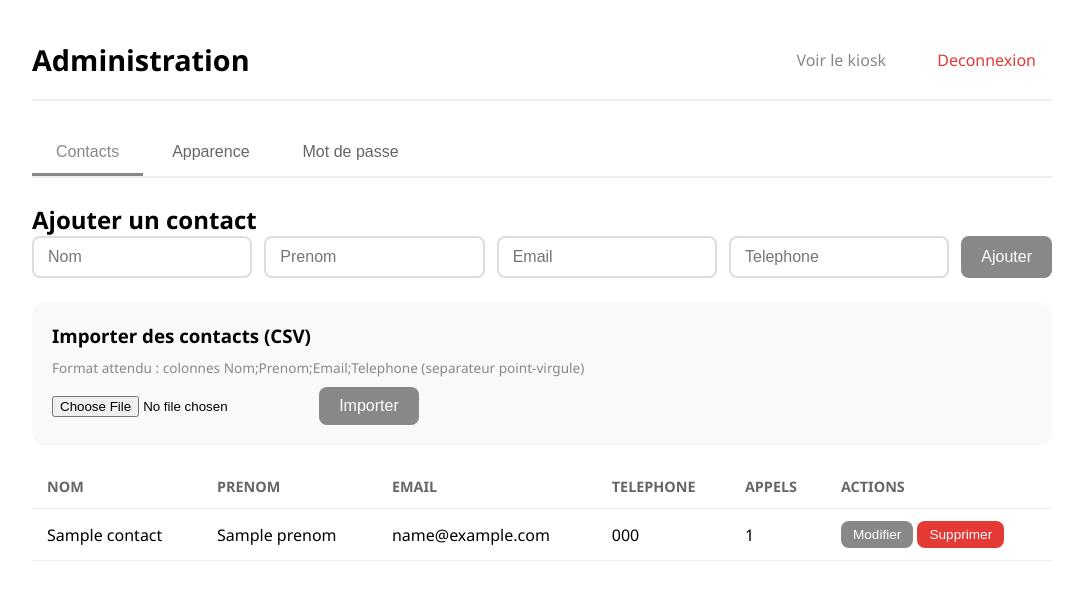
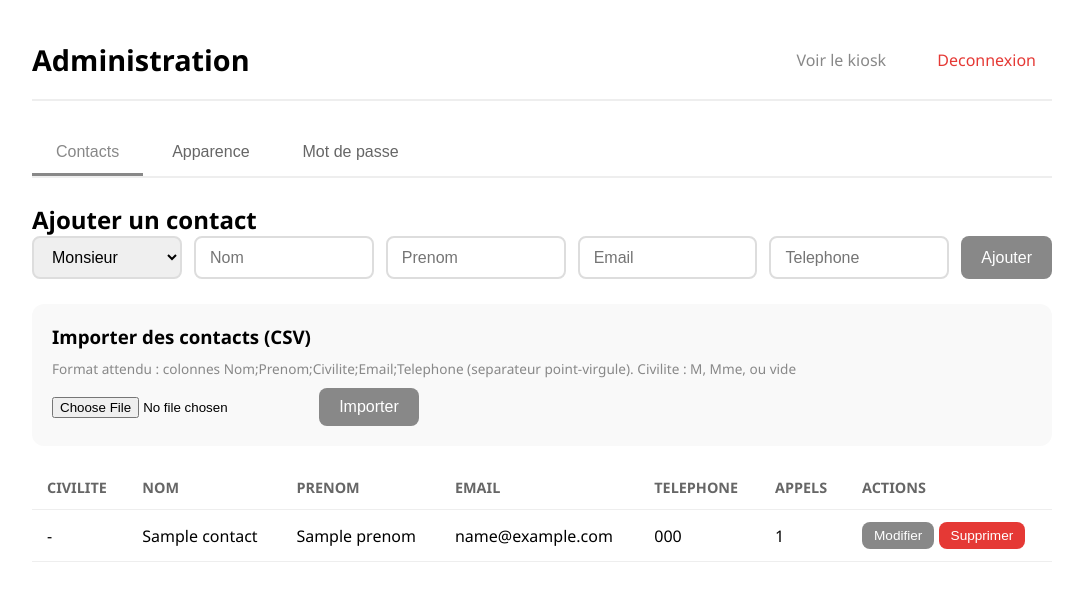
Before and after one commit to CedricNCoding/AV-Speak, a FastAPI app: template templates/admin.html in a window 1280 px wide. Shown: the top 601 px of the page, without its empty margins (98-1181 px from the left). Run offline with FastAPI, Linux system fonts and the light colour scheme; the template is opened without the code that fills it: most values are stand-ins (such as "Sample title", 1, 10 or a date in 2020).

Commit message:
Add gender field (M/Mme/non-binary) and customizable announcement phrase
- Add civilite column to contacts (M, Mme, or empty for non-binary)
- Add phrase_accueil setting with {civilite}, {nom}, {prenom} template blocks
- Auto-migration for existing databases
- Update admin forms, table, CSV import

Co-Authored-By: Claude Opus 4.6 (1M context) <noreply@anthropic.com>

```diff
--- a/app.py
+++ b/app.py
@@ -49,6 +49,7 @@ def init_db():
             id INTEGER PRIMARY KEY AUTOINCREMENT,
             nom TEXT NOT NULL,
             prenom TEXT NOT NULL,
+            civilite TEXT DEFAULT 'M',
             email TEXT DEFAULT '',
             telephone TEXT DEFAULT '',
             call_count INTEGER DEFAULT 0
@@ -58,6 +59,10 @@ def init_db():
             value TEXT NOT NULL
         );
     """)
+    # Migration: add civilite column if missing
+    columns = [row[1] for row in conn.execute("PRAGMA table_info(contacts)").fetchall()]
+    if "civilite" not in columns:
+        conn.execute("ALTER TABLE contacts ADD COLUMN civilite TEXT DEFAULT 'M'")
     # Create default admin if not exists
     existing = conn.execute("SELECT id FROM users WHERE username = 'admin'").fetchone()
     if not existing:
@@ -72,6 +77,7 @@ def init_db():
         "color_button": "#1a73e8",
         "color_button_text": "#ffffff",
         "entreprise_nom": "Accueil",
+        "phrase_accueil": "{civilite} {prenom} {nom} est demande a l'accueil",
     }
     for key, value in defaults.items():
         conn.execute(
@@ -190,8 +196,18 @@ async def announce(contact_id: int):
     settings = get_settings(conn)
     conn.close()
 
-    civilite = "Monsieur" if not contact["prenom"].endswith(("a", "e", "ine", "elle", "ette")) else "Madame"
-    texte = f"{civilite} {contact['prenom']} {contact['nom']} est demandé à l'accueil"
+    civilite_map = {"M": "Monsieur", "Mme": "Madame", "": ""}
+    civilite = civilite_map.get(contact["civilite"], "")
+
+    phrase_template = settings.get("phrase_accueil", "{civilite} {prenom} {nom} est demande a l'accueil")
+    texte = phrase_template.format(
+        civilite=civilite,
+        prenom=contact["prenom"],
+        nom=contact["nom"],
+    ).strip()
+    # Clean up double spaces if civilite is empty
+    while "  " in texte:
+        texte = texte.replace("  ", " ")
 
     audio_file = generate_tts(texte)
 
@@ -266,14 +282,15 @@ async def admin_add_contact(
     request: Request,
     nom: str = Form(...),
     prenom: str = Form(...),
+    civilite: str = Form("M"),
     email: str = Form(""),
     telephone: str = Form(""),
 ):
     require_auth(request)
     conn = get_db()
     conn.execute(
-        "INSERT INTO contacts (nom, prenom, email, telephone) VALUES (?, ?, ?, ?)",
-        (nom.strip(), prenom.strip(), email.strip(), telephone.strip()),
+        "INSERT INTO contacts (nom, prenom, civilite, email, telephone) VALUES (?, ?, ?, ?, ?)",
+        (nom.strip(), prenom.strip(), civilite.strip(), email.strip(), telephone.strip()),
     )
     conn.commit()
     conn.close()
@@ -286,14 +303,15 @@ async def admin_edit_contact(
     contact_id: int,
     nom: str = Form(...),
     prenom: str = Form(...),
+    civilite: str = Form("M"),
     email: str = Form(""),
     telephone: str = Form(""),
 ):
     require_auth(request)
     conn = get_db()
     conn.execute(
-        "UPDATE contacts SET nom=?, prenom=?, email=?, telephone=? WHERE id=?",
-        (nom.strip(), prenom.strip(), email.strip(), telephone.strip(), contact_id),
+        "UPDATE contacts SET nom=?, prenom=?, civilite=?, email=?, telephone=? WHERE id=?",
+        (nom.strip(), prenom.strip(), civilite.strip(), email.strip(), telephone.strip(), contact_id),
     )
     conn.commit()
     conn.close()
@@ -316,7 +334,7 @@ async def admin_update_settings(request: Request):
     form = await request.form()
     conn = get_db()
     for key in ("color_primary", "color_secondary", "color_background", "color_text",
-                "color_button", "color_button_text", "entreprise_nom"):
+                "color_button", "color_button_text", "entreprise_nom", "phrase_accueil"):
         value = form.get(key)
         if value is not None:
             conn.execute("UPDATE settings SET value = ? WHERE key = ?", (value.strip(), key))
@@ -367,10 +385,13 @@ async def admin_import_contacts(request: Request):
         prenom = row.get("prenom", row.get("Prenom", row.get("Prénom", ""))).strip()
         email = row.get("email", row.get("Email", row.get("Mail", ""))).strip()
         telephone = row.get("telephone", row.get("Telephone", row.get("Téléphone", row.get("Tel", "")))).strip()
+        civilite = row.get("civilite", row.get("Civilite", row.get("Civilité", row.get("Genre", "M")))).strip()
+        if civilite not in ("M", "Mme", ""):
+            civilite = "M"
         if nom and prenom:
             conn.execute(
-                "INSERT INTO contacts (nom, prenom, email, telephone) VALUES (?, ?, ?, ?)",
-                (nom, prenom, email, telephone),
+                "INSERT INTO contacts (nom, prenom, civilite, email, telephone) VALUES (?, ?, ?, ?, ?)",
+                (nom, prenom, civilite, email, telephone),
             )
             count += 1
     conn.commit()
--- a/templates/admin.html
+++ b/templates/admin.html
@@ -31,6 +31,11 @@
         <h2>Ajouter un contact</h2>
         <form method="POST" action="/admin/contacts/add">
             <div class="form-row">
+                <select name="civilite" style="flex:0 0 130px;">
+                    <option value="M">Monsieur</option>
+                    <option value="Mme">Madame</option>
+                    <option value="">Non precise</option>
+                </select>
                 <input type="text" name="nom" placeholder="Nom" required>
                 <input type="text" name="prenom" placeholder="Prenom" required>
                 <input type="email" name="email" placeholder="Email">
@@ -42,7 +47,7 @@
         <div class="import-section">
             <h3>Importer des contacts (CSV)</h3>
             <p style="font-size:0.85rem; color:#888; margin-bottom:10px;">
-                Format attendu : colonnes Nom;Prenom;Email;Telephone (separateur point-virgule)
+                Format attendu : colonnes Nom;Prenom;Civilite;Email;Telephone (separateur point-virgule). Civilite : M, Mme, ou vide
             </p>
             <form method="POST" action="/admin/contacts/import" enctype="multipart/form-data">
                 <input type="file" name="csv_file" accept=".csv" required>
@@ -53,6 +58,7 @@
         <table class="contacts-table">
             <thead>
                 <tr>
+                    <th>Civilite</th>
                     <th>Nom</th>
                     <th>Prenom</th>
                     <th>Email</th>
@@ -64,6 +70,14 @@
             <tbody>
                 {% for c in contacts %}
                 <tr id="row-{{ c.id }}">
+                    <td>
+                        <span class="display-field">{% if c.civilite == 'M' %}M.{% elif c.civilite == 'Mme' %}Mme{% else %}-{% endif %}</span>
+                        <select class="edit-field" style="display:none; width:100%;" data-field="civilite">
+                            <option value="M" {% if c.civilite == 'M' %}selected{% endif %}>Monsieur</option>
+                            <option value="Mme" {% if c.civilite == 'Mme' %}selected{% endif %}>Madame</option>
+                            <option value="" {% if c.civilite == '' %}selected{% endif %}>Non precise</option>
+                        </select>
+                    </td>
                     <td>
                         <span class="display-field">{{ c.nom }}</span>
                         <input class="edit-field" type="text" value="{{ c.nom }}" style="display:none; width:100%;" data-field="nom">
@@ -133,6 +147,21 @@
                     <input type="color" name="color_button_text" value="{{ settings.color_button_text }}">
                 </div>
             </div>
+            <div class="settings-group">
+                <h3>Phrase d'annonce</h3>
+                <p style="font-size:0.85rem; color:#888; margin-bottom:10px;">
+                    Utilisez les blocs : <strong>{civilite}</strong> (Monsieur/Madame ou rien),
+                    <strong>{nom}</strong>, <strong>{prenom}</strong>
+                </p>
+                <div class="color-row">
+                    <label>Phrase</label>
+                    <input type="text" name="phrase_accueil" value="{{ settings.phrase_accueil }}"
+                           style="width:100%; max-width:500px;">
+                </div>
+                <p style="font-size:0.85rem; color:#888; margin-top:8px;">
+                    Exemple : "{civilite} {prenom} {nom} est demande a l'accueil"
+                </p>
+            </div>
             <button type="submit" class="btn btn-primary">Enregistrer</button>
         </form>
 
@@ -185,11 +214,11 @@
             const form = document.createElement('form');
             form.method = 'POST';
             form.action = '/admin/contacts/edit/' + id;
-            row.querySelectorAll('.edit-field').forEach(input => {
+            row.querySelectorAll('.edit-field').forEach(el => {
                 const hidden = document.createElement('input');
                 hidden.type = 'hidden';
-                hidden.name = input.dataset.field;
-                hidden.value = input.value;
+                hidden.name = el.dataset.field;
+                hidden.value = el.value;
                 form.appendChild(hidden);
             });
             document.body.appendChild(form);
```
